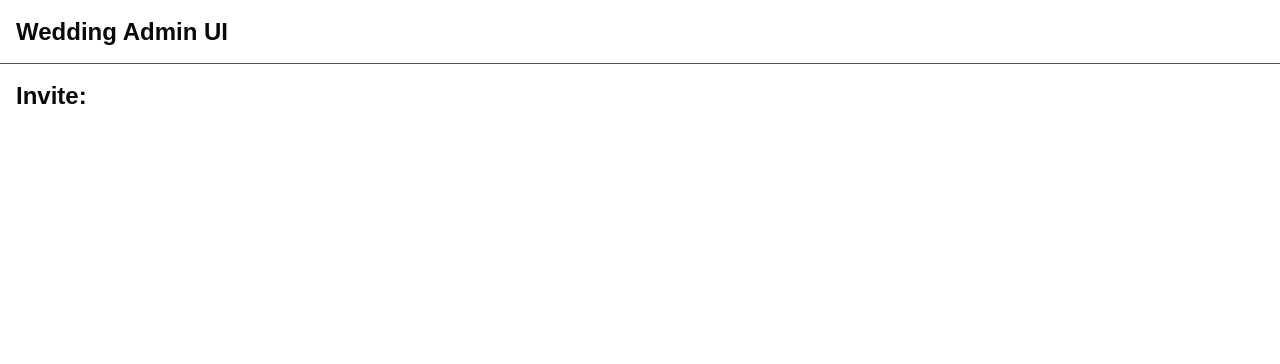
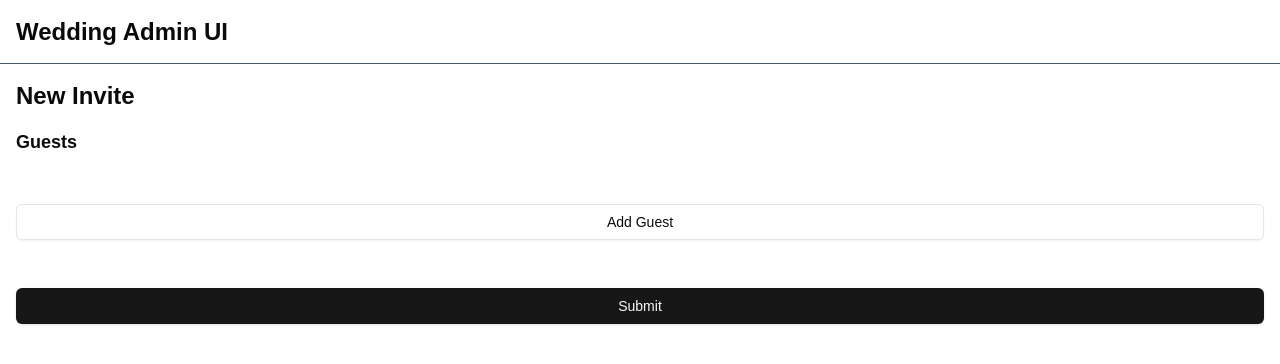
Before and after one commit to stephen-mclean/wedding-admin-ui, a Next.js app: page /invite/new in a window 1280 px wide. Shown: the top 364 px of the page. Built offline with nearby package versions, Linux system fonts and the light colour scheme; no server answers.

Commit message:
add page for creating invites

```diff
--- /dev/null
+++ b/app/invite/new/page.tsx
@@ -0,0 +1,13 @@
+import { CreateInvite } from "@/components/invite/create-invite";
+
+export default async function NewInvitePage() {
+  return (
+    <div className="flex flex-col gap-4">
+      <div className="flex justify-between">
+        <h1 className="text-2xl font-bold">New Invite</h1>
+      </div>
+
+      <CreateInvite />
+    </div>
+  );
+}
--- a/app/page.tsx
+++ b/app/page.tsx
@@ -8,12 +8,18 @@ import {
 } from "@/components/ui/table";
 import { fetchInvites } from "@/api";
 import Link from "next/link";
+import { Button } from "@/components/ui/button";
 
 export default async function Home() {
   const invites = await fetchInvites();
 
   return (
-    <div className="mx-auto max-w-7xl">
+    <div className="mx-auto max-w-7xl flex flex-col gap-4">
+      <div className="flex justify-end">
+        <Link href="/invite/new">
+          <Button>New Invite</Button>
+        </Link>
+      </div>
       <Table>
         <TableHeader>
           <TableRow>
--- /dev/null
+++ b/components/invite/create-invite.tsx
@@ -0,0 +1,22 @@
+"use client";
+
+import { Invite } from "@/api";
+import { createInvite } from "@/api";
+import { InviteForm } from "./invite-form";
+import { useState } from "react";
+import { useRouter } from "next/navigation";
+
+export const CreateInvite = () => {
+  const router = useRouter();
+
+  const [isLoading, setIsLoading] = useState(false);
+  const onSubmit = async (invite: Invite) => {
+    setIsLoading(true);
+    await createInvite(invite);
+    setIsLoading(false);
+
+    router.push("/");
+  };
+
+  return <InviteForm onSubmit={onSubmit} disabled={isLoading} />;
+};
--- a/components/invite/invite-form.tsx
+++ b/components/invite/invite-form.tsx
@@ -73,7 +73,6 @@ export const InviteForm = ({
   });
 
   const onSubmit = (data: Invite, e?: BaseSyntheticEvent) => {
-    console.log(" ==== onSubmit =====", data, e);
     e?.preventDefault();
     e?.stopPropagation();
     submitInvite(data);
```
